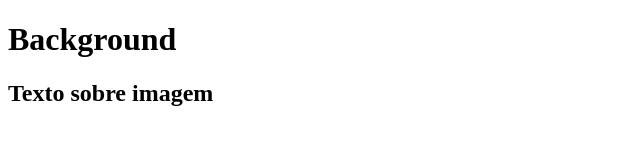
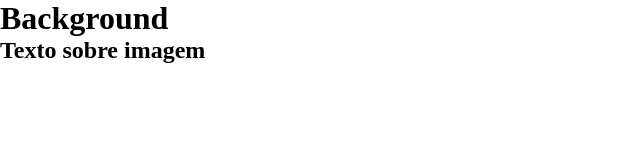
Before and after one commit to hebertphp/HTML_CSS_2023, a plain HTML site: page aula_140423/index.html in a window 1280 px wide. Shown: the whole page, without its empty margins (0-640 px from the left). Drawn offline with Linux system fonts and the light colour scheme.

Commit message:
14/04/23

```diff
--- a/aula_140423/index.html
+++ b/aula_140423/index.html
@@ -4,7 +4,11 @@
     <meta charset="UTF-8">
     <meta http-equiv="X-UA-Compatible" content="IE=edge">
     <meta name="viewport" content="width=device-width, initial-scale=1.0">
-
+    <link rel="stylesheet" href="style.css">
+    <!--
+        link:css
+        <link rel="stylesheet" href="style.css">
+     -->
     <title>Background</title>
 </head>
 <body>
@@ -12,5 +16,10 @@
     <div class="back-img">
         <h2>Texto sobre imagem</h2>
     </div>
+    <div class="back-img"></div>
+    <!--
+        div.back-img
+        <div class="back-img"></div>
+    -->
 </body>
 </html>
--- /dev/null
+++ b/aula_140423/style.css
@@ -0,0 +1,5 @@
+*{
+    margin:0;
+    padding: 0;
+    box-sizing: border-box;
+}
```
